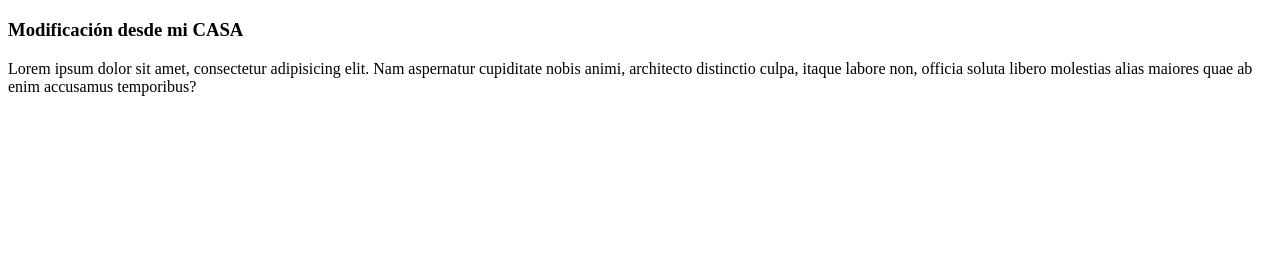
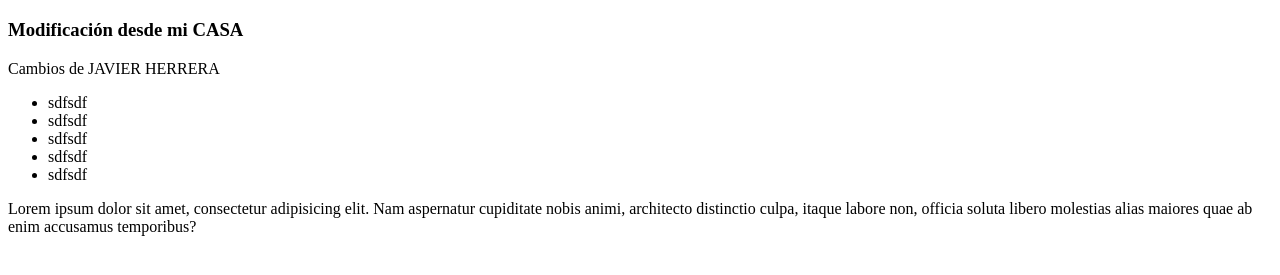
Before and after one commit to javi-dh/probando-git, a plain HTML site: page index.html in a window 1280 px wide. Shown: the part 61-336 px from the top of the page. Drawn offline with Linux system fonts and the light colour scheme.

Commit message:
modifiqué index y agregué about

```diff
--- a/index.html
+++ b/index.html
@@ -7,6 +7,14 @@
 	<body>
 		<h1>Index</h1>
 		<h3>Modificación desde mi CASA</h3>
+		<p>Cambios de JAVIER HERRERA</p>
+		<ul>
+			<li>sdfsdf</li>
+			<li>sdfsdf</li>
+			<li>sdfsdf</li>
+			<li>sdfsdf</li>
+			<li>sdfsdf</li>
+		</ul>
 		<p>Lorem ipsum dolor sit amet, consectetur adipisicing elit. Nam aspernatur cupiditate nobis animi, architecto distinctio culpa, itaque labore non, officia soluta libero molestias alias maiores quae ab enim accusamus temporibus?</p>
 	</body>
 </html>
```
Also changed, not shown: about.html (added, +10 -0 lines).
